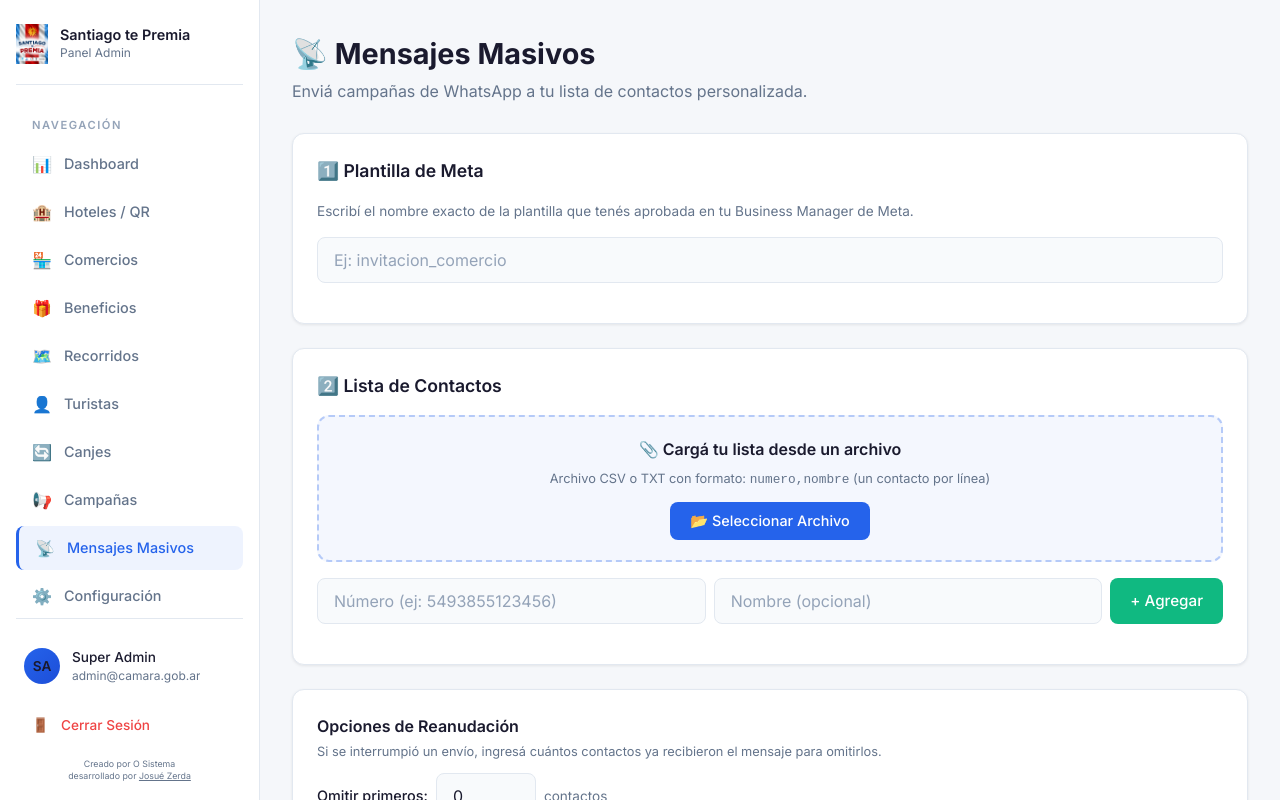
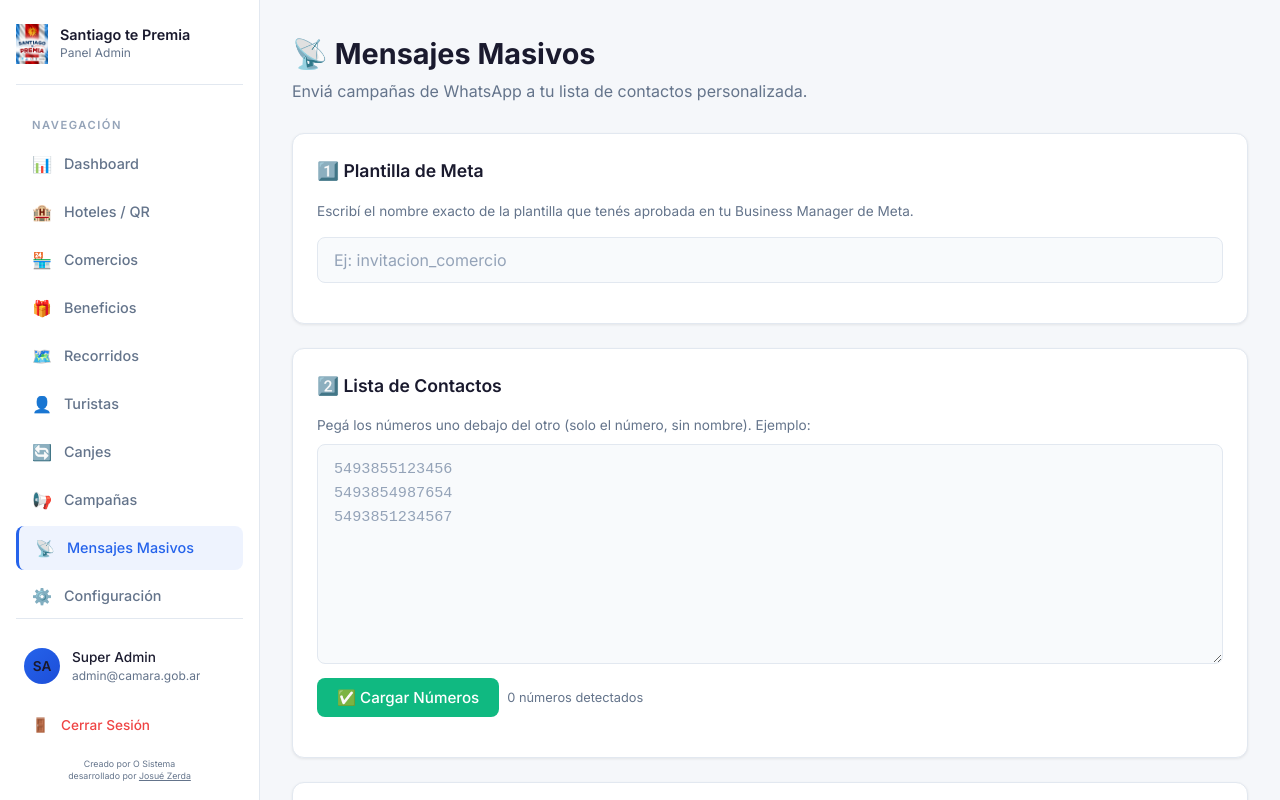
Before and after one commit to josuezerda/santiago-te-premia, a Next.js app: page /admin/mensajes-masivos in a window 1280 px wide. Shown: the top 800 px of the page. Built offline with nearby package versions, Linux system fonts and the light colour scheme.

Commit message:
fix: replace CSV upload with simple textarea to paste numbers one per line

```diff
--- a/src/app/admin/mensajes-masivos/page.tsx
+++ b/src/app/admin/mensajes-masivos/page.tsx
@@ -1,5 +1,5 @@
 'use client';
-import { useState, useRef } from 'react';
+import { useState } from 'react';
 
 export default function MensajesMasivosPage() {
   // Template config
@@ -11,8 +11,7 @@ export default function MensajesMasivosPage() {
 
   // Contacts
   const [contacts, setContacts] = useState<{ phone: string; name: string }[]>([]);
-  const [manualPhone, setManualPhone] = useState('');
-  const [manualName, setManualName] = useState('');
+  const [bulkText, setBulkText] = useState('');
 
   // Sending state
   const [isSending, setIsSending] = useState(false);
@@ -27,58 +26,26 @@ export default function MensajesMasivosPage() {
   // Skip
   const [skipCount, setSkipCount] = useState(0);
 
-  // File input ref
-  const fileRef = useRef<HTMLInputElement>(null);
-
-  // Parse CSV/TXT file
-  const handleFileUpload = (e: React.ChangeEvent<HTMLInputElement>) => {
-    const file = e.target.files?.[0];
-    if (!file) return;
-
-    const reader = new FileReader();
-    reader.onload = (ev) => {
-      const text = ev.target?.result as string;
-      const lines = text.split('\n').map(l => l.trim()).filter(Boolean);
+  // Parse bulk numbers from textarea
+  const parseBulkNumbers = () => {
+    const lines = bulkText.split('\n').map(l => l.trim()).filter(Boolean);
     const parsed: { phone: string; name: string }[] = [];
 
     for (const line of lines) {
-        // Try CSV: "phone,name" or "phone;name"
-        const parts = line.split(/[,;|\t]/);
-        const phone = parts[0]?.replace(/[^0-9]/g, '').trim();
-        const name = parts[1]?.trim() || '';
+      const phone = line.replace(/[^0-9]/g, '').trim();
       if (phone && phone.length >= 10) {
-          parsed.push({ phone, name });
+        parsed.push({ phone, name: '' });
       }
     }
 
     if (parsed.length > 0) {
-        setContacts(prev => {
-          const existing = new Set(prev.map(c => c.phone));
+      const existing = new Set(contacts.map(c => c.phone));
       const newOnes = parsed.filter(p => !existing.has(p.phone));
-          return [...prev, ...newOnes];
-        });
+      setContacts(prev => [...prev, ...newOnes]);
+      setBulkText('');
     } else {
-        alert('No se encontraron números válidos en el archivo. Asegurate de que tenga un número por línea.');
+      alert('No se encontraron números válidos. Asegurate de poner un número por línea (mínimo 10 dígitos).');
     }
-    };
-    reader.readAsText(file);
-    // Reset input
-    if (fileRef.current) fileRef.current.value = '';
-  };
-
-  const addManualContact = () => {
-    const phone = manualPhone.replace(/[^0-9]/g, '').trim();
-    if (!phone || phone.length < 10) {
-      alert('Ingresá un número válido (al menos 10 dígitos)');
-      return;
-    }
-    if (contacts.find(c => c.phone === phone)) {
-      alert('Ese número ya está en la lista.');
-      return;
-    }
-    setContacts(prev => [...prev, { phone, name: manualName.trim() }]);
-    setManualPhone('');
-    setManualName('');
   };
 
   const removeContact = (phone: string) => {
@@ -271,50 +238,31 @@ export default function MensajesMasivosPage() {
             2️⃣ Lista de Contactos
           </h2>
 
-          {/* Upload CSV */}
-          <div style={{ background: 'rgba(37, 99, 235, 0.05)', border: '2px dashed rgba(37, 99, 235, 0.3)', borderRadius: '12px', padding: '20px', textAlign: 'center', marginBottom: '16px' }}>
-            <p style={{ fontWeight: 600, marginBottom: '8px' }}>📎 Cargá tu lista desde un archivo</p>
-            <p style={{ fontSize: '0.8rem', color: 'var(--text-secondary)', marginBottom: '12px' }}>
-              Archivo CSV o TXT con formato: <code>numero,nombre</code> (un contacto por línea)
+          {/* Textarea para pegar números */}
+          <div style={{ marginBottom: '16px' }}>
+            <p style={{ fontSize: '0.85rem', color: 'var(--text-secondary)', marginBottom: '8px' }}>
+              Pegá los números uno debajo del otro (solo el número, sin nombre). Ejemplo:
             </p>
-            <input
-              ref={fileRef}
-              type="file"
-              accept=".csv,.txt,.tsv"
-              onChange={handleFileUpload}
-              style={{ display: 'none' }}
+            <textarea
+              className="form-input"
+              placeholder={"5493855123456\n5493854987654\n5493851234567"}
+              value={bulkText}
+              onChange={e => setBulkText(e.target.value)}
+              rows={8}
+              style={{ width: '100%', fontFamily: 'monospace', fontSize: '0.95rem', lineHeight: 1.6, resize: 'vertical' }}
             />
+            <div style={{ display: 'flex', gap: '8px', marginTop: '8px', alignItems: 'center' }}>
               <button
                 type="button"
-              onClick={() => fileRef.current?.click()}
-              className="btn btn-primary"
-              style={{ fontSize: '0.9rem' }}
+                onClick={parseBulkNumbers}
+                className="btn btn-success"
               >
-              📂 Seleccionar Archivo
+                ✅ Cargar Números
               </button>
+              <span style={{ fontSize: '0.8rem', color: 'var(--text-secondary)' }}>
+                {bulkText.split('\n').filter(l => l.replace(/[^0-9]/g, '').length >= 10).length} números detectados
+              </span>
             </div>
-
-          {/* Manual add */}
-          <div style={{ display: 'flex', gap: '8px', marginBottom: '16px', flexWrap: 'wrap' }}>
-            <input
-              type="text"
-              className="form-input"
-              placeholder="Número (ej: 5493855123456)"
-              value={manualPhone}
-              onChange={e => setManualPhone(e.target.value)}
-              style={{ flex: 1, minWidth: '200px' }}
-            />
-            <input
-              type="text"
-              className="form-input"
-              placeholder="Nombre (opcional)"
-              value={manualName}
-              onChange={e => setManualName(e.target.value)}
-              style={{ flex: 1, minWidth: '150px' }}
-            />
-            <button type="button" onClick={addManualContact} className="btn btn-success" style={{ whiteSpace: 'nowrap' }}>
-              + Agregar
-            </button>
           </div>
 
           {/* Contacts list */}
```
Lines whose indentation alone changed are shown as unchanged.
